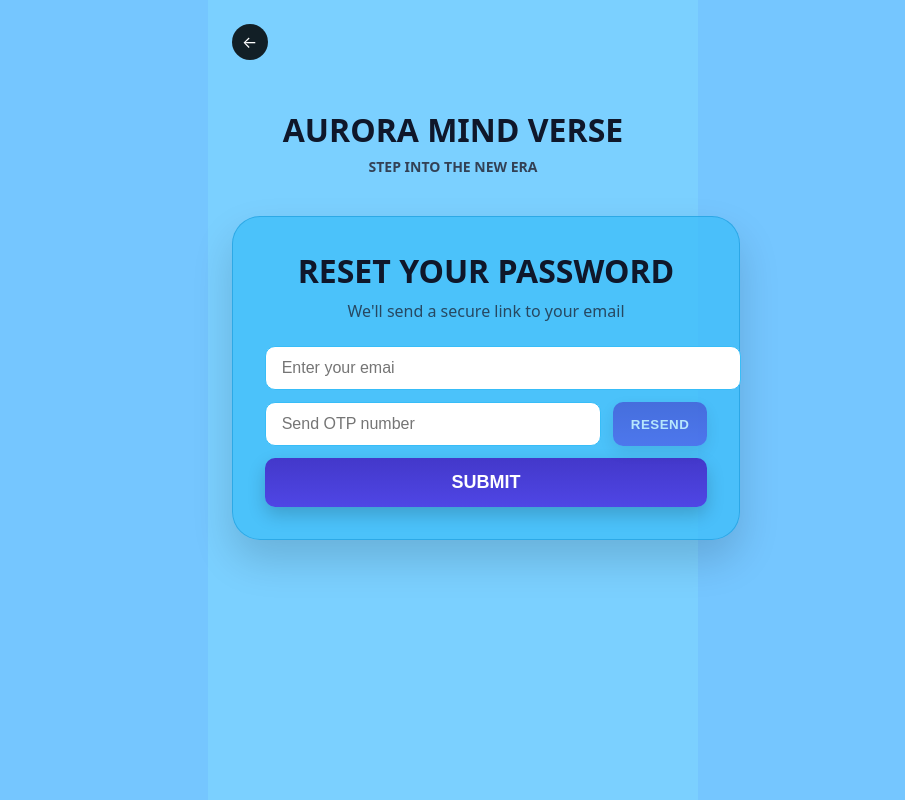
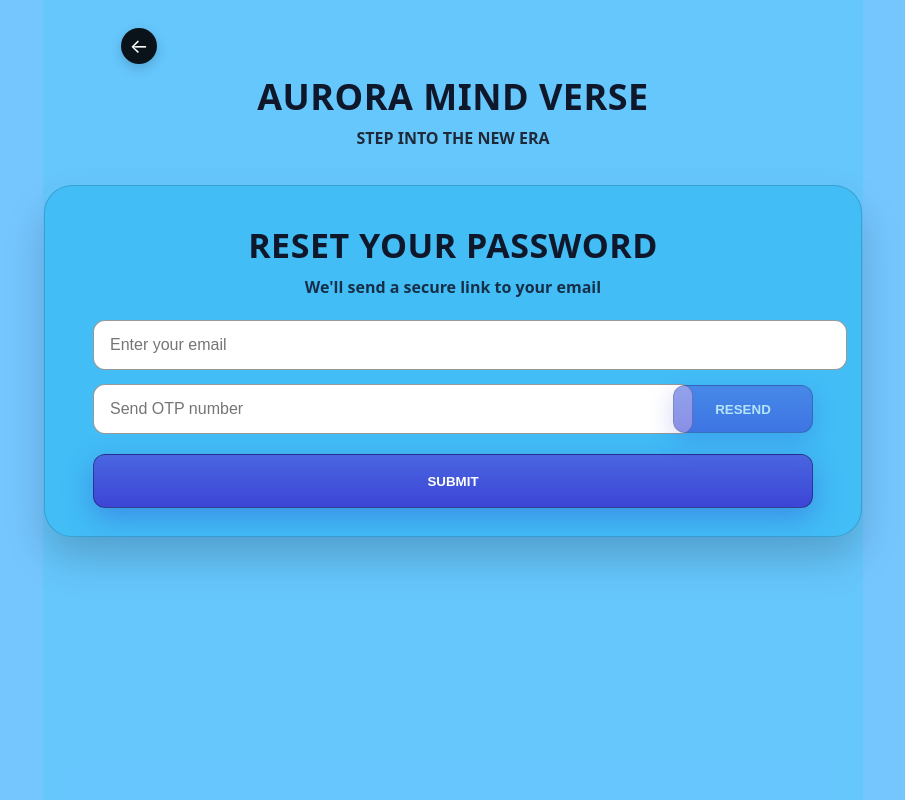
Before and after one commit to Khabir-rusyaidi/aurora-mindverse, a Next.js app: page /forgot-password in a window 1280 px wide. Shown: the whole page, without its empty margins (187-1092 px from the left). Built offline with nearby package versions, Linux system fonts and the light colour scheme.

Commit message:
style: forgot password exact visual match

```diff
--- a/app/forgot-password/page.tsx
+++ b/app/forgot-password/page.tsx
@@ -3,7 +3,7 @@
 import React, { useEffect, useState } from "react";
 import Link from "next/link";
 
-export default function ForgotPasswordPage() {
+export default function ForgotPassword() {
   const [email, setEmail] = useState("");
   const [otp, setOtp] = useState("");
   const [pwd, setPwd] = useState("");
@@ -14,51 +14,7 @@ export default function ForgotPasswordPage() {
   const [msg, setMsg] = useState<string | null>(null);
   const [err, setErr] = useState<string | null>(null);
 
-  const styles = {
-    page: { minHeight: "100vh", background: "#7bd0ff" },
-    container: { maxWidth: 1152, margin: "0 auto", padding: "24px" },
-    headerWrap: { textAlign: "center" as const },
-    h1: { fontSize: 32, fontWeight: 800, color: "#0f172a", margin: 0 },
-    sub: { marginTop: 6, fontSize: 14, fontWeight: 600, color: "#334155" },
-    card: {
-      margin: "40px auto 0",
-      width: "100%",
-      maxWidth: 900,
-      background: "rgba(56, 189, 248, 0.7)",
-      borderRadius: 28,
-      boxShadow: "0 20px 40px rgba(0,0,0,0.15)",
-      border: "1px solid rgba(2,132,199,0.4)",
-      padding: 32,
-    },
-    title: { textAlign: "center" as const, fontSize: 32, fontWeight: 800, color: "#0f172a", margin: 0 },
-    subtitle: { textAlign: "center" as const, marginTop: 8, color: "rgba(30,41,59,0.8)" },
-    formWrap: { margin: "24px auto 0", maxWidth: 720 },
-    input: {
-      width: "100%", borderRadius: 10, border: "1px solid #38bdf8",
-      background: "#fff", padding: "12px 16px", outline: "none", fontSize: 16,
-    },
-    row: { display: "flex", gap: 12, alignItems: "stretch" },
-    resendBtn: {
-      whiteSpace: "nowrap" as const, border: "none", borderRadius: 10, padding: "12px 18px",
-      fontWeight: 800, textTransform: "uppercase" as const, letterSpacing: 0.5,
-      color: "#fff", background: "linear-gradient(to bottom, rgb(67,56,202), rgb(79,70,229))",
-      boxShadow: "0 6px 16px rgba(0,0,0,0.15)", cursor: "pointer",
-    },
-    submitBtn: {
-      width: "100%", marginTop: 12, border: "none", borderRadius: 10, padding: "14px 18px",
-      fontWeight: 800, textTransform: "uppercase" as const, color: "#fff",
-      background: "linear-gradient(to bottom, rgb(67,56,202), rgb(79,70,229))",
-      boxShadow: "0 8px 18px rgba(0,0,0,0.18)", cursor: "pointer", fontSize: 18,
-    },
-    back: {
-      display: "inline-flex", width: 36, height: 36, alignItems: "center", justifyContent: "center",
-      borderRadius: "9999px", background: "rgba(0,0,0,0.85)", color: "#fff", textDecoration: "none",
-    },
-    backWrap: { padding: 24 },
-    note: { textAlign: "center" as const, marginTop: 8, color: "#065f46" },
-    error: { textAlign: "center" as const, marginTop: 8, color: "#b91c1c" },
-  };
-
+  // countdown for RESEND (server also enforces 60s)
   useEffect(() => {
     if (cooldown <= 0) return;
     const t = setInterval(() => setCooldown((s) => (s > 0 ? s - 1 : 0)), 1000);
@@ -67,18 +23,20 @@ export default function ForgotPasswordPage() {
 
   async function sendOrResendOtp() {
     if (!email) return;
-    setLoading(true); setMsg(null); setErr(null);
+    setLoading(true);
+    setMsg(null);
+    setErr(null);
     try {
       const r = await fetch("/api/forgot-password/request-otp", {
         method: "POST",
         headers: { "Content-Type": "application/json" },
         body: JSON.stringify({ email }),
       });
-      const d: unknown = await r.json();
-      if (!r.ok) throw new Error(typeof d === "object" && d && "error" in (d as Record<string, unknown>) ? String((d as any).error) : "Failed to send OTP");
+      const d: { cooldown?: number; error?: string } = await r.json();
+      if (!r.ok) throw new Error(d.error || "Failed to send OTP");
       setOtpSent(true);
-      if (typeof (d as any).cooldown === "number") setCooldown((d as any).cooldown);
-      setMsg("OTP sent to your email. It expires in 10 minutes.");
+      if (typeof d.cooldown === "number") setCooldown(d.cooldown);
+      setMsg("OTP sent. It expires in 10 minutes.");
     } catch (e: unknown) {
       setErr(e instanceof Error ? e.message : "Failed to send OTP");
     } finally {
@@ -87,7 +45,9 @@ export default function ForgotPasswordPage() {
   }
 
   async function submitNewPassword() {
-    setLoading(true); setMsg(null); setErr(null);
+    setLoading(true);
+    setMsg(null);
+    setErr(null);
     try {
       if (!otp || otp.length !== 6) throw new Error("Please enter 6-digit OTP");
       if (pwd.length < 8) throw new Error("Password must be at least 8 characters");
@@ -98,8 +58,8 @@ export default function ForgotPasswordPage() {
         headers: { "Content-Type": "application/json" },
         body: JSON.stringify({ email, code: otp, newPassword: pwd }),
       });
-      const d: unknown = await r.json();
-      if (!r.ok) throw new Error(typeof d === "object" && d && "error" in (d as Record<string, unknown>) ? String((d as any).error) : "Failed to reset password");
+      const d: { error?: string } = await r.json();
+      if (!r.ok) throw new Error(d.error || "Failed to reset password");
       setMsg("Password updated. You can now log in.");
     } catch (e: unknown) {
       setErr(e instanceof Error ? e.message : "Failed to reset password");
@@ -109,85 +69,82 @@ export default function ForgotPasswordPage() {
   }
 
   return (
-    <div style={styles.page}>
-      <div style={styles.backWrap}>
-        <Link href="/" aria-label="Back to login" style={styles.back}>←</Link>
+    <div className="fp-page">
+      {/* Central band with the back arrow inside */}
+      <div className="fp-rail">
+        <div className="fp-back">
+          <Link href="/" aria-label="Back to login">
+            <span>←</span>
+          </Link>
         </div>
 
-      <div style={styles.container as React.CSSProperties}>
-        <div style={styles.headerWrap}>
-          <h1 style={styles.h1}>AURORA MIND VERSE</h1>
-          <p style={styles.sub}>STEP INTO THE NEW ERA</p>
-        </div>
+        {/* Headings */}
+        <h1 className="fp-brand">AURORA MIND VERSE</h1>
+        <p className="fp-tagline">STEP INTO THE NEW ERA</p>
 
-        <div style={styles.card}>
-          <h2 style={styles.title}>RESET YOUR PASSWORD</h2>
-          <p style={styles.subtitle}>We&apos;ll send a secure link to your email</p>
+        {/* Card */}
+        <div className="fp-card">
+          <h2 className="fp-title">RESET YOUR PASSWORD</h2>
+          <p className="fp-sub">We&apos;ll send a secure link to your email</p>
 
-          <div style={styles.formWrap}>
+          <div className="fp-form">
             <input
+              className="fp-input"
               type="email"
-              placeholder="Enter your emai"
+              placeholder="Enter your email"
               value={email}
               onChange={(e) => setEmail(e.target.value)}
-              style={styles.input}
             />
 
-            <div style={{ ...styles.row, marginTop: 12 }}>
+            <div className="fp-row">
               <input
+                className="fp-input"
                 type="text"
                 inputMode="numeric"
                 maxLength={6}
                 placeholder="Send OTP number"
                 value={otp}
                 onChange={(e) => setOtp(e.target.value.replace(/\D/g, ""))}
-                style={{ ...styles.input, flex: 1 }}
               />
               <button
+                className="fp-resend"
                 onClick={sendOrResendOtp}
                 disabled={loading || !email || cooldown > 0}
-                style={{
-                  ...styles.resendBtn,
-                  opacity: loading || !email || cooldown > 0 ? 0.6 : 1,
-                }}
               >
                 {cooldown > 0 ? `RESEND (${cooldown})` : "RESEND"}
               </button>
             </div>
 
+            {/* Show password fields after OTP is sent (keeps UI same height initially) */}
             {otpSent && (
               <>
-                <div style={{ marginTop: 12 }}>
                 <input
+                  className="fp-input"
                   type="password"
                   placeholder="New password"
                   value={pwd}
                   onChange={(e) => setPwd(e.target.value)}
-                    style={styles.input}
                 />
-                </div>
-                <div style={{ marginTop: 12 }}>
                 <input
+                  className="fp-input"
                   type="password"
                   placeholder="Confirm new password"
                   value={pwd2}
                   onChange={(e) => setPwd2(e.target.value)}
-                    style={styles.input}
                 />
-                </div>
               </>
             )}
 
             <button
+              className="fp-submit"
               onClick={submitNewPassword}
               disabled={loading}
-              style={{ ...styles.submitBtn, opacity: loading ? 0.6 : 1 }}
             >
               SUBMIT
             </button>
 
-            {msg && <p style={styles.note}>{msg}</p>}
-            {err && <p style={styles.error}>{err}</p>}
+            {msg && <p className="fp-note">{msg}</p>}
+            {err && <p className="fp-err">{err}</p>}
           </div>
         </div>
       </div>
--- a/app/globals.css
+++ b/app/globals.css
@@ -345,3 +345,131 @@ select {
   margin: 14px 10px;
   font-weight: 700;
 }
+/* ===== Forgot Password page (exact look) ===== */
+
+.fp-page {
+  min-height: 100vh;
+  background: #7bd0ff; /* sky-300 */
+  display: grid;
+  place-items: start center;
+}
+
+.fp-rail {
+  position: relative;
+  width: 820px;                 /* central band width to match screenshot */
+  min-height: 100vh;
+  background: rgba(63, 180, 250, 0.35); /* subtle darker band */
+}
+
+/* little back arrow INSIDE the rail */
+.fp-back {
+  position: absolute;
+  top: 28px;
+  left: 78px;
+}
+.fp-back a {
+  display: inline-flex;
+  width: 36px;
+  height: 36px;
+  align-items: center;
+  justify-content: center;
+  border-radius: 9999px;
+  background: rgba(0, 0, 0, 0.9);
+  color: #fff;
+  text-decoration: none;
+  font-size: 20px;
+  line-height: 1;
+  box-shadow: 0 4px 12px rgba(0,0,0,.18);
+}
+
+.fp-brand {
+  margin: 72px auto 0;
+  text-align: center;
+  font-family: ui-sans-serif, system-ui, -apple-system, Segoe UI, Roboto, "Helvetica Neue", Arial;
+  font-size: 36px;
+  font-weight: 800;
+  letter-spacing: .5px;
+  color: #0f172a; /* slate-900 */
+}
+.fp-tagline {
+  margin: 6px auto 0;
+  text-align: center;
+  font-weight: 700;
+  color: #1f2937; /* gray-800 */
+}
+
+.fp-card {
+  width: 720px;
+  margin: 36px auto 0;
+  border-radius: 28px;
+  padding: 36px 48px 28px;
+  background: #42bdf6; /* sky-400 */
+  box-shadow: 0 22px 40px rgba(0,0,0,.18);
+  border: 1px solid rgba(0,0,0,.15);
+}
+
+.fp-title {
+  margin: 0;
+  text-align: center;
+  font-size: 34px;
+  font-weight: 900;
+  color: #0f172a;
+  letter-spacing: .5px;
+}
+.fp-sub {
+  margin: 8px 0 22px;
+  text-align: center;
+  color: #0f172a;
+  opacity: .85;
+  font-weight: 600;
+}
+
+/* form */
+.fp-form { display: grid; gap: 14px; }
+
+.fp-input {
+  width: 100%;
+  height: 48px;
+  border-radius: 12px;
+  border: 1px solid rgba(0,0,0,.4);
+  background: #fff;
+  padding: 0 16px;
+  font-size: 16px;
+  outline: none;
+}
+.fp-input:focus { box-shadow: 0 0 0 2px rgba(37, 99, 235, 0.35) inset; }
+
+.fp-row {
+  display: grid;
+  grid-template-columns: 1fr 140px;
+  gap: 14px;
+  align-items: center;
+}
+
+.fp-resend {
+  height: 48px;
+  border: 1px solid rgba(0,0,0,.35);
+  border-radius: 12px;
+  font-weight: 900;
+  color: #fff;
+  background: linear-gradient(#4a66e0, #3c45d6);
+  box-shadow: 0 8px 24px rgba(44, 58, 199, .35);
+  cursor: pointer;
+}
+.fp-resend:disabled { opacity: .6; cursor: not-allowed; }
+
+.fp-submit {
+  margin-top: 6px;
+  height: 54px;
+  border-radius: 12px;
+  border: 1px solid rgba(0,0,0,.35);
+  font-weight: 900;
+  color: #fff;
+  background: linear-gradient(#4a66e0, #3c45d6);
+  box-shadow: 0 10px 28px rgba(44, 58, 199, .35);
+  cursor: pointer;
+}
+.fp-submit:disabled { opacity: .7; cursor: not-allowed; }
+
+.fp-note { text-align: center; color: #065f46; font-weight: 600; }
+.fp-err  { text-align: center; color: #b91c1c; font-weight: 700; }
```
Lines whose indentation alone changed are shown as unchanged.
